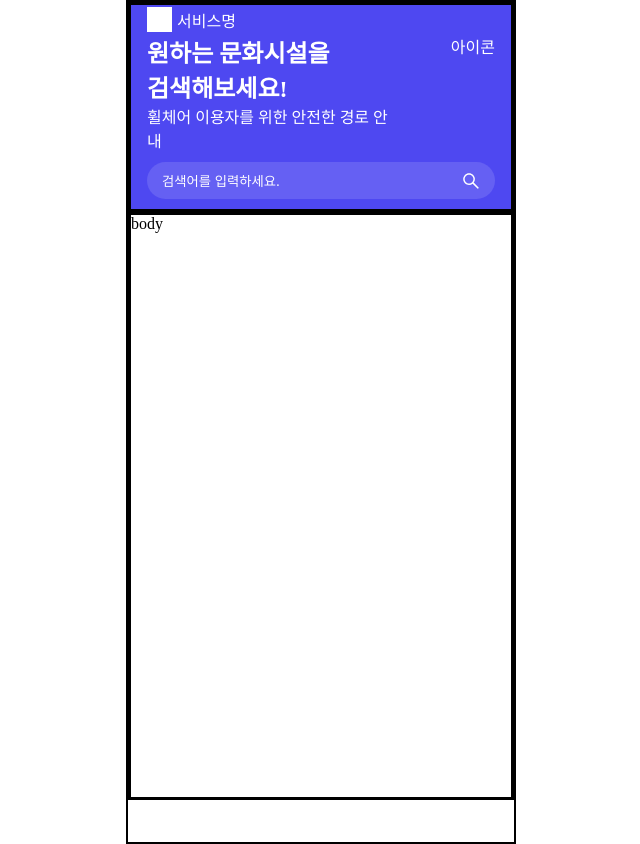
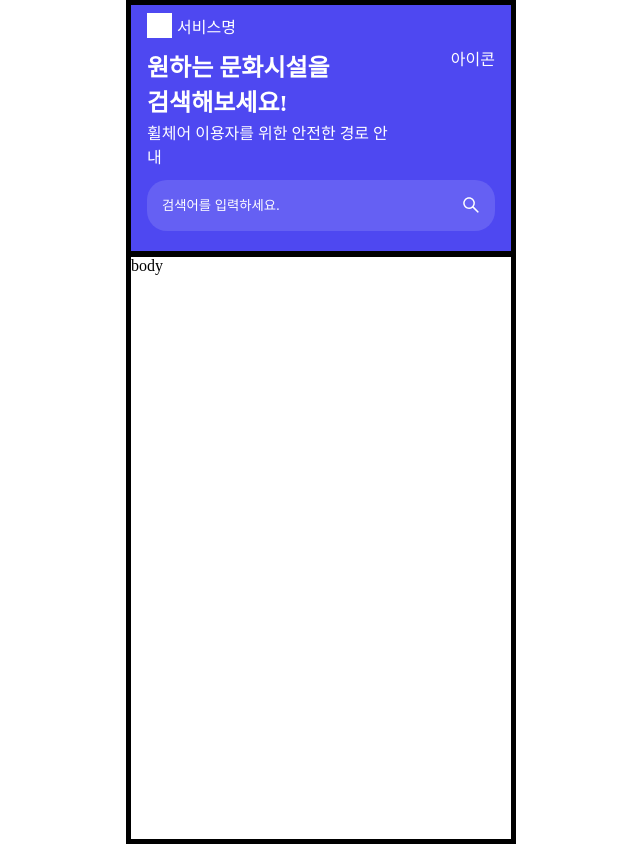
Before and after one commit to BFGGyu/BF-frontend, a Next.js app: page / in a window 1280 px wide. Shown: the whole page, without its empty margins (319-959 px from the left). Built offline with nearby package versions, Linux system fonts and the light colour scheme; no server answers; a web font is replaced by a local one; what @googlemaps/react-wrapper would draw is missing.

Commit message:
Feat: #6 - 메인화면 상단부분 퍼블리싱

```diff
--- a/src/components/main/HeaderSection.tsx
+++ b/src/components/main/HeaderSection.tsx
@@ -34,7 +34,7 @@ const HeaderSection = () => {
 const Wrapper = styled.div`
   display: flex;
   flex-direction: column;
-  flex-basis: 25%;
+  flex-basis: 30%;
   border: 3px solid black;
   background-color: ${COLOR.BLUE1};
   color: ${COLOR.WHITE};
@@ -67,7 +67,7 @@ const SearchWrapper = styled.div`
   display: flex;
   flex-basis: 25%;
   margin-top: 10px;
-  margin-bottom: 10px;
+  margin-bottom: 20px;
   align-items: center;
   justify-content: center;
   background-color: ${COLOR.BLUE2};
```
